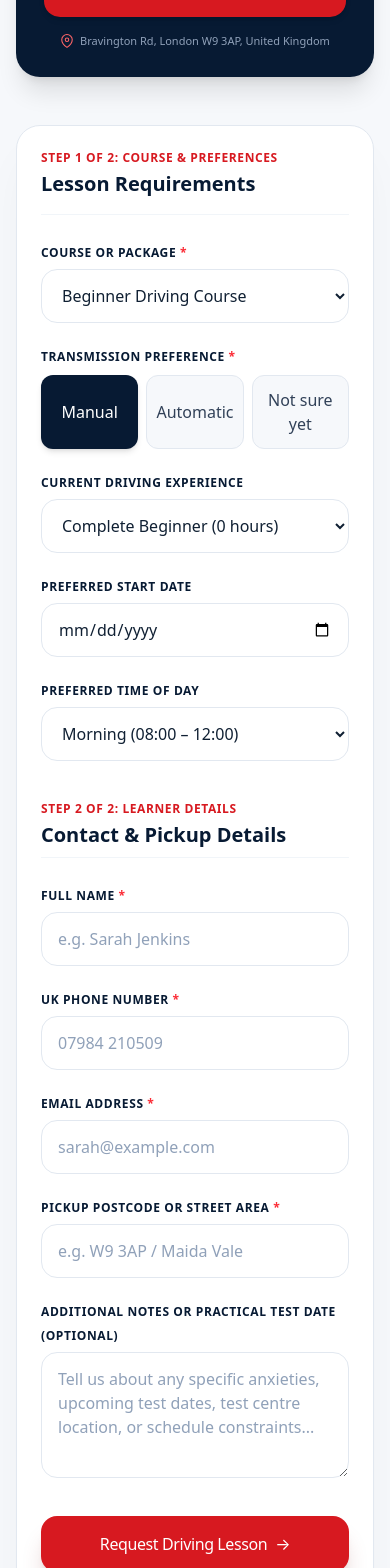
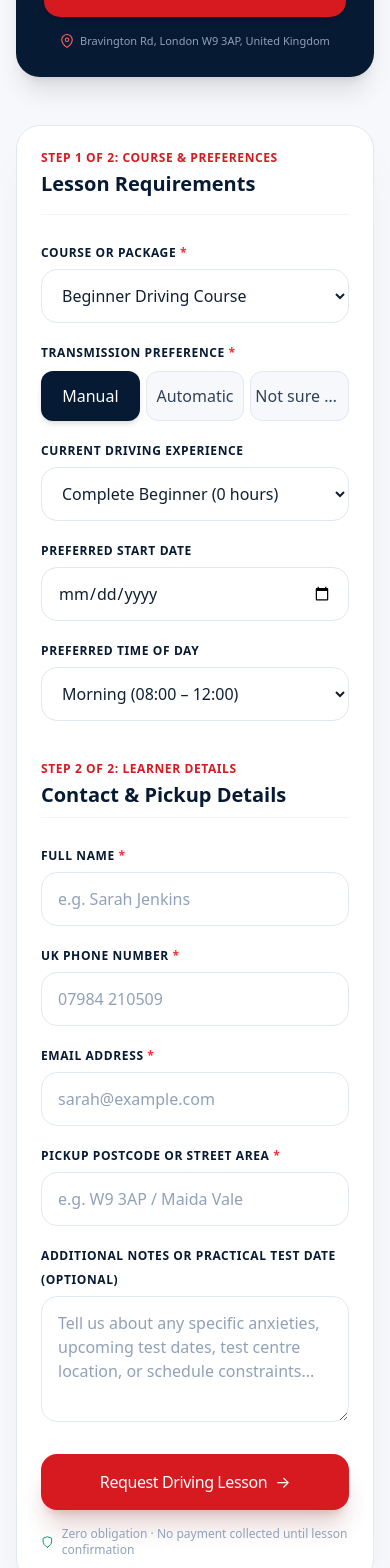
Before and after one commit to mahboobkabari/Lastminute-driving-school, a Next.js app: page /book in a window 390 px wide. Shown: the part 1256-2824 px from the top of the page. Built offline with nearby package versions, Linux system fonts and the light colour scheme.

Commit message:
fix(modal): improve modal form stacking, vertical scrolling, and context-aware scroll indicator

```diff
--- a/src/components/BookingForm.tsx
+++ b/src/components/BookingForm.tsx
@@ -112,15 +112,15 @@ function BookingFormInner({ initialCourse, isModal = false }: BookingFormProps)
   }
 
   const inputStyles =
-    "mt-1.5 w-full rounded-2xl border border-slate-200 bg-white px-4 py-3.5 text-sm font-medium text-[var(--ink)] placeholder-slate-400 outline-none transition-all duration-200 focus:border-[var(--red)] focus:ring-4 focus:ring-red-500/10";
+    "mt-1.5 block w-full max-w-full min-w-0 rounded-2xl border border-slate-200 bg-white px-4 py-3.5 text-sm font-medium text-[var(--ink)] placeholder-slate-400 outline-none transition-all duration-200 focus:border-[var(--red)] focus:ring-4 focus:ring-red-500/10 box-border";
   const errorStyles = "border-red-500 bg-red-50/20";
 
   return (
     <div
       ref={containerRef}
-      className={`scroll-mt-24 sm:scroll-mt-28 rounded-3xl ${
+      className={`w-full max-w-full min-w-0 scroll-mt-24 sm:scroll-mt-28 rounded-3xl ${
         isModal
-          ? "border-0 bg-transparent p-0 sm:p-2 shadow-none"
+          ? "border-0 bg-transparent p-0 shadow-none"
           : "border border-slate-200 bg-white p-6 shadow-2xl shadow-slate-900/5 sm:p-10"
       }`}
     >
@@ -128,7 +128,7 @@ function BookingFormInner({ initialCourse, isModal = false }: BookingFormProps)
         <div
           role="status"
           aria-live="polite"
-          className="rounded-3xl border border-emerald-200 bg-emerald-50/70 p-8 text-center animate-fadeIn"
+          className="w-full max-w-full min-w-0 rounded-3xl border border-emerald-200 bg-emerald-50/70 p-6 sm:p-8 text-center animate-fadeIn"
         >
           <div className="mx-auto grid h-16 w-16 place-items-center rounded-full bg-emerald-600 text-white shadow-lg shadow-emerald-900/20">
             <Check className="h-8 w-8" />
@@ -138,15 +138,30 @@ function BookingFormInner({ initialCourse, isModal = false }: BookingFormProps)
             Lesson Request Received!
           </h3>
 
-          <p className="mt-3 text-sm leading-relaxed text-emerald-800">
-            Thanks, <strong>{formData.fullName}</strong>. Your lesson enquiry for the{" "}
-            <strong>{formData.course}</strong> ({formData.transmission}) has been successfully
-            captured.
+          <p className="mx-auto mt-3 max-w-md text-sm leading-relaxed text-emerald-800">
+            Thank you, <strong>{formData.fullName}</strong>. We have received your booking request for the{" "}
+            <strong>{formData.course}</strong> ({formData.transmission}) in <strong>{formData.pickupLocation}</strong>.
           </p>
 
-          <div className="mt-6 rounded-2xl bg-white/90 p-4 text-xs font-semibold text-emerald-900 border border-emerald-200">
-            <strong>Production Notice:</strong> Thanks. Your enquiry has been captured in this demo
-            form. Connect an email (e.g. Resend, Formspree) or booking CRM service before launch to
+          <div className="mx-auto mt-6 max-w-lg rounded-2xl border border-emerald-200/80 bg-white/80 p-5 text-left text-xs leading-relaxed text-slate-700 shadow-sm space-y-2">
+            <div className="font-extrabold uppercase tracking-wider text-emerald-900">
+              What happens next?
+            </div>
+            <p>
+              1. Our lead instructor will check current instructor route capacity for your requested slot (
+              <strong>{formData.preferredTime}</strong>).
+            </p>
+            <p>
+              2. We will contact you directly via phone (<strong>{formData.phone}</strong>) or email (
+              <strong>{formData.email}</strong>) within 24 hours to confirm your first lesson time and exact door-to-door pickup location.
+            </p>
+            <p>
+              3. No payment is taken upfront today. Payment is only arranged once your lesson slot is locked in.
+            </p>
+          </div>
+
+          <div className="mt-6 text-center text-xs font-semibold text-emerald-700/80">
+            ⚠️ <em>Demo Booking Mode:</em> This site runs with verified local business information and is ready to
             receive real customer enquiries.
           </div>
 
@@ -176,7 +191,7 @@ function BookingFormInner({ initialCourse, isModal = false }: BookingFormProps)
           </button>
         </div>
       ) : (
-        <form onSubmit={handleSubmit} noValidate className="space-y-6">
+        <form onSubmit={handleSubmit} noValidate className="space-y-6 w-full max-w-full min-w-0">
           <div className="border-b border-slate-100 pb-4">
             <div className="text-xs font-black uppercase tracking-wider text-[var(--red)]">
               Step 1 of 2: Course & Preferences
@@ -186,9 +201,9 @@ function BookingFormInner({ initialCourse, isModal = false }: BookingFormProps)
             </h3>
           </div>
 
-          <div className="grid gap-5 sm:grid-cols-2">
+          <div className="grid gap-4 sm:gap-5 grid-cols-1 sm:grid-cols-2 w-full max-w-full min-w-0">
             {/* Course Selector */}
-            <div className="sm:col-span-2">
+            <div className="sm:col-span-2 min-w-0">
               <label htmlFor="course-select" className="text-xs font-extrabold uppercase tracking-wider text-[var(--navy)]">
                 Course or Package <span className="text-red-500">*</span>
               </label>
@@ -212,11 +227,11 @@ function BookingFormInner({ initialCourse, isModal = false }: BookingFormProps)
             </div>
 
             {/* Transmission Radio Buttons */}
-            <div>
+            <div className="min-w-0">
               <span id="trans-label" className="text-xs font-extrabold uppercase tracking-wider text-[var(--navy)]">
                 Transmission Preference <span className="text-red-500">*</span>
               </span>
-              <div className="mt-2 grid grid-cols-3 gap-2" role="radiogroup" aria-labelledby="trans-label">
+              <div className="mt-2 grid grid-cols-3 gap-1.5 sm:gap-2 min-w-0" role="radiogroup" aria-labelledby="trans-label">
                 {(["Manual", "Automatic", "Not sure yet"] as const).map((trans) => (
                   <button
                     key={trans}
@@ -224,7 +239,7 @@ function BookingFormInner({ initialCourse, isModal = false }: BookingFormProps)
                     role="radio"
                     aria-checked={formData.transmission === trans}
                     onClick={() => setFormData({ ...formData, transmission: trans })}
-                    className={`rounded-xl py-3 px-2 text-center text-xs font-black transition-all cursor-pointer ${
+                    className={`rounded-xl py-3 px-1 sm:px-2 text-center text-[11px] sm:text-xs font-black transition-all cursor-pointer min-w-0 truncate ${
                       formData.transmission === trans
                         ? "bg-[var(--navy)] text-white shadow-md"
                         : "bg-[var(--surface)] text-slate-700 border border-slate-200 hover:bg-slate-100"
@@ -237,7 +252,7 @@ function BookingFormInner({ initialCourse, isModal = false }: BookingFormProps)
             </div>
 
             {/* Experience Level */}
-            <div>
+            <div className="min-w-0">
               <label htmlFor="exp-level" className="text-xs font-extrabold uppercase tracking-wider text-[var(--navy)]">
                 Current Driving Experience
               </label>
@@ -256,24 +271,24 @@ function BookingFormInner({ initialCourse, isModal = false }: BookingFormProps)
             </div>
 
             {/* Preferred Date */}
-            <div>
+            <div className="min-w-0">
               <label htmlFor="pref-date" className="text-xs font-extrabold uppercase tracking-wider text-[var(--navy)]">
                 Preferred Start Date
               </label>
-              <div className="relative">
+              <div className="relative min-w-0">
                 <input
                   id="pref-date"
                   type="date"
                   min={new Date().toISOString().split("T")[0]}
                   value={formData.preferredDate}
                   onChange={(e) => setFormData({ ...formData, preferredDate: e.target.value })}
-                  className={inputStyles}
+                  className={`${inputStyles} min-h-[48px]`}
                 />
               </div>
             </div>
 
             {/* Preferred Time Window */}
-            <div>
+            <div className="min-w-0">
               <label htmlFor="pref-time" className="text-xs font-extrabold uppercase tracking-wider text-[var(--navy)]">
                 Preferred Time of Day
               </label>
@@ -300,9 +315,9 @@ function BookingFormInner({ initialCourse, isModal = false }: BookingFormProps)
             </h3>
           </div>
 
-          <div className="grid gap-5 sm:grid-cols-2">
+          <div className="grid gap-4 sm:gap-5 grid-cols-1 sm:grid-cols-2 w-full max-w-full min-w-0">
             {/* Full Name */}
-            <div>
+            <div className="min-w-0">
               <label htmlFor="full-name" className="text-xs font-extrabold uppercase tracking-wider text-[var(--navy)]">
                 Full Name <span className="text-red-500">*</span>
               </label>
@@ -318,7 +333,7 @@ function BookingFormInner({ initialCourse, isModal = false }: BookingFormProps)
             </div>
 
             {/* Phone Number */}
-            <div>
+            <div className="min-w-0">
               <label htmlFor="phone-number" className="text-xs font-extrabold uppercase tracking-wider text-[var(--navy)]">
                 UK Phone Number <span className="text-red-500">*</span>
               </label>
@@ -334,7 +349,7 @@ function BookingFormInner({ initialCourse, isModal = false }: BookingFormProps)
             </div>
 
             {/* Email Address */}
-            <div>
+            <div className="min-w-0">
               <label htmlFor="email-addr" className="text-xs font-extrabold uppercase tracking-wider text-[var(--navy)]">
                 Email Address <span className="text-red-500">*</span>
               </label>
@@ -350,7 +365,7 @@ function BookingFormInner({ initialCourse, isModal = false }: BookingFormProps)
             </div>
 
             {/* Pickup Postcode / Area */}
-            <div>
+            <div className="min-w-0">
               <label htmlFor="pickup-loc" className="text-xs font-extrabold uppercase tracking-wider text-[var(--navy)]">
                 Pickup Postcode or Street Area <span className="text-red-500">*</span>
               </label>
@@ -368,7 +383,7 @@ function BookingFormInner({ initialCourse, isModal = false }: BookingFormProps)
             </div>
 
             {/* Additional Message / Test Date */}
-            <div className="sm:col-span-2">
+            <div className="sm:col-span-2 min-w-0">
               <label htmlFor="message-box" className="text-xs font-extrabold uppercase tracking-wider text-[var(--navy)]">
                 Additional Notes or Practical Test Date (Optional)
               </label>
@@ -378,18 +393,18 @@ function BookingFormInner({ initialCourse, isModal = false }: BookingFormProps)
                 placeholder="Tell us about any specific anxieties, upcoming test dates, test centre location, or schedule constraints..."
                 value={formData.message}
                 onChange={(e) => setFormData({ ...formData, message: e.target.value })}
-                className={inputStyles}
+                className={`${inputStyles} resize-y min-h-[100px]`}
               />
             </div>
           </div>
 
           {/* Submit Button */}
-          <div className="pt-2">
+          <div className="pt-2 w-full max-w-full min-w-0">
             <button
               type="submit"
               disabled={submitting}
               aria-busy={submitting}
-              className="flex w-full items-center justify-center gap-2 rounded-2xl bg-[var(--red)] py-4 text-center text-base font-black tracking-tight text-white shadow-xl shadow-red-900/20 transition-all hover:bg-[var(--red-dark)] hover:-translate-y-0.5 active:translate-y-0 disabled:opacity-50 cursor-pointer"
+              className="flex w-full max-w-full min-w-0 items-center justify-center gap-2 rounded-2xl bg-[var(--red)] py-4 text-center text-sm sm:text-base font-black tracking-tight text-white shadow-xl shadow-red-900/20 transition-all hover:bg-[var(--red-dark)] hover:-translate-y-0.5 active:translate-y-0 disabled:opacity-50 cursor-pointer"
             >
               {submitting ? (
                 <span>Submitting Request...</span>
```
Also changed, not shown: src/app/globals.css (+19 -0 lines), src/components/BookingModal.tsx (+61 -14 lines).
